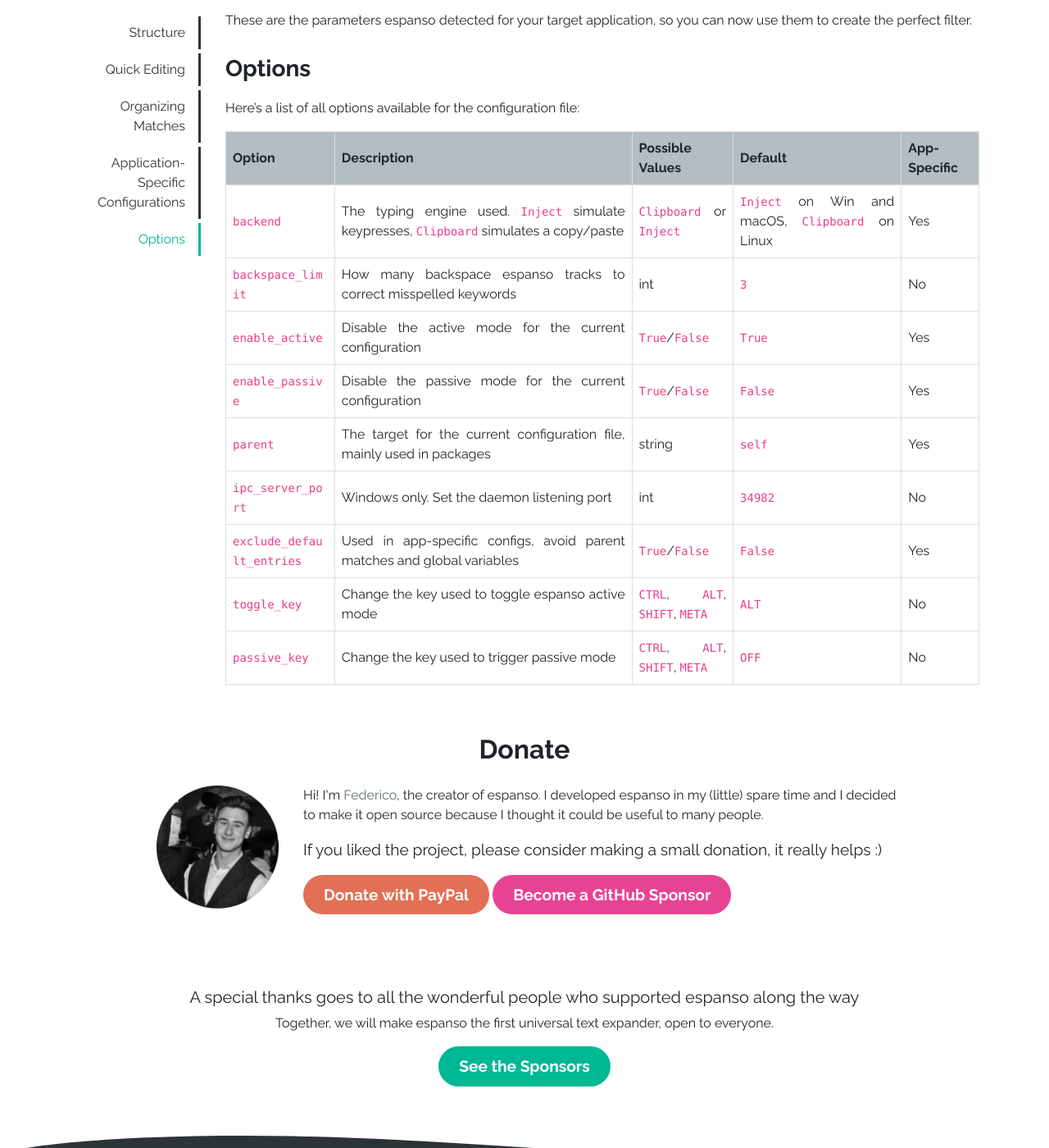
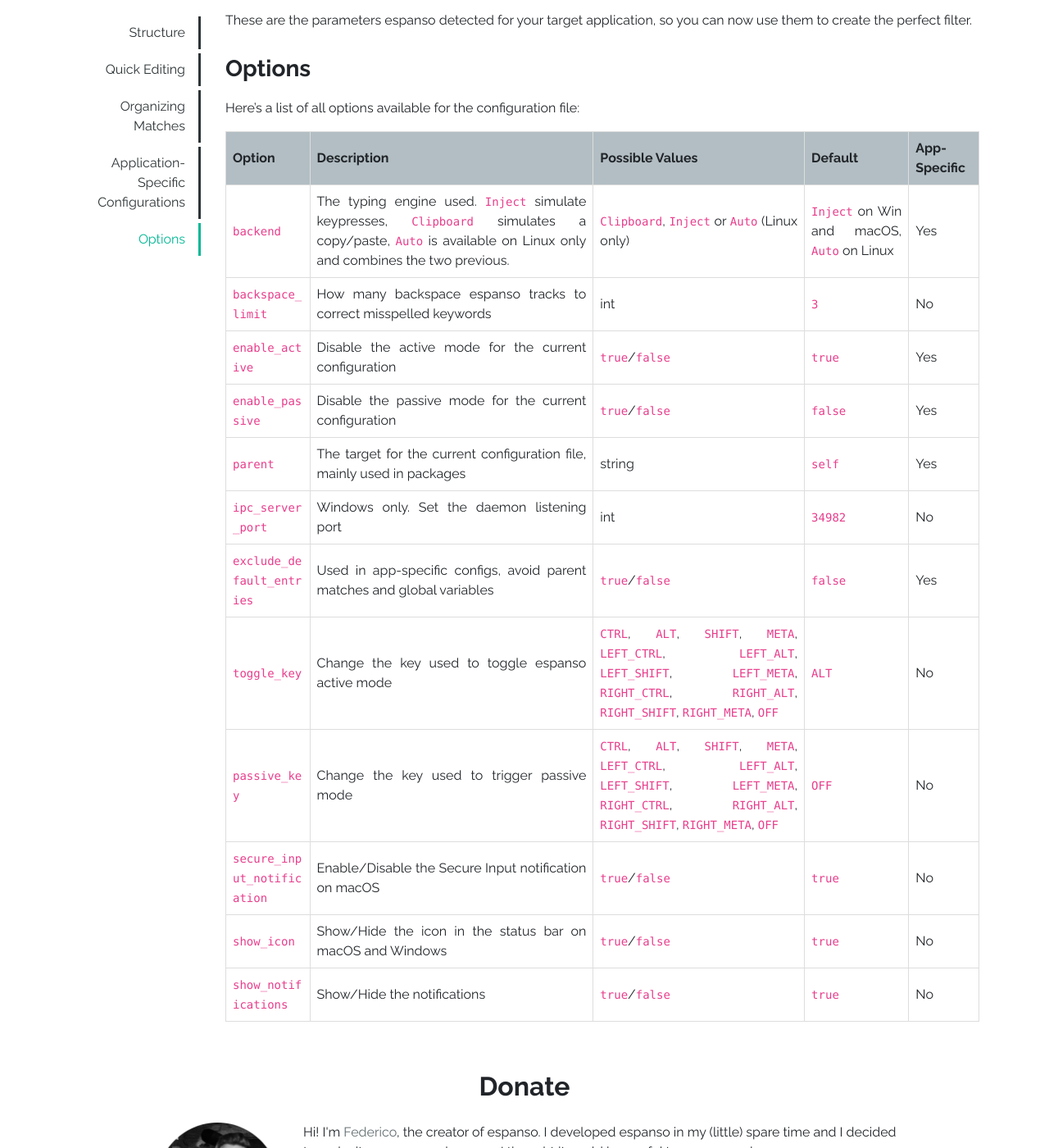
Before and after one commit to espanso/espanso, a Jekyll site: the page built from docs/configuration.md, in a window 1280 px wide and 1400 px high, scrolled down 3695 px. Shown: the whole window at 82% size. Built offline with Jekyll 4.4.1, drawn with Linux system fonts in a browser that asks for light colours; some of the changed text lies outside the part shown.

Commit message:
Update the docs

```diff
--- a/docs/configuration.md
+++ b/docs/configuration.md
@@ -170,12 +170,15 @@
 
 Option | Description | Possible Values | Default | App-Specific
 --- | --- | --- | --- | ---
-`backend` | The typing engine used. `Inject` simulate keypresses, `Clipboard` simulates a copy/paste | `Clipboard` or `Inject` | `Inject` on Win and macOS, `Clipboard` on Linux | Yes
+`backend` | The typing engine used. `Inject` simulate keypresses, `Clipboard` simulates a copy/paste, `Auto` is available on Linux only and combines the two previous. | `Clipboard`, `Inject` or `Auto` (Linux only) | `Inject` on Win and macOS, `Auto` on Linux | Yes
 `backspace_limit` | How many backspace espanso tracks to correct misspelled keywords | int | `3` | No
-`enable_active` | Disable the active mode for the current configuration | `True`/`False` | `True` | Yes
-`enable_passive` | Disable the passive mode for the current configuration | `True`/`False` | `False` | Yes
+`enable_active` | Disable the active mode for the current configuration | `true`/`false` | `true` | Yes
+`enable_passive` | Disable the passive mode for the current configuration | `true`/`false` | `false` | Yes
 `parent` | The target for the current configuration file, mainly used in packages | string | `self` | Yes
 `ipc_server_port` | Windows only. Set the daemon listening port | int | `34982` | No
-`exclude_default_entries` | Used in app-specific configs, avoid parent matches and global variables | `True`/`False` | `False` | Yes
-`toggle_key` | Change the key used to toggle espanso active mode | `CTRL`, `ALT`, `SHIFT`, `META` | `ALT` | No
-`passive_key` | Change the key used to trigger passive mode | `CTRL`, `ALT`, `SHIFT`, `META` | `OFF` | No
+`exclude_default_entries` | Used in app-specific configs, avoid parent matches and global variables | `true`/`false` | `false` | Yes
+`toggle_key` | Change the key used to toggle espanso active mode | `CTRL`, `ALT`, `SHIFT`, `META`, `LEFT_CTRL`, `LEFT_ALT`, `LEFT_SHIFT`, `LEFT_META`, `RIGHT_CTRL`, `RIGHT_ALT`, `RIGHT_SHIFT`, `RIGHT_META`, `OFF`| `ALT` | No
+`passive_key` | Change the key used to trigger passive mode | `CTRL`, `ALT`, `SHIFT`, `META`, `LEFT_CTRL`, `LEFT_ALT`, `LEFT_SHIFT`, `LEFT_META`, `RIGHT_CTRL`, `RIGHT_ALT`, `RIGHT_SHIFT`, `RIGHT_META`, `OFF`| `OFF` | No
+`secure_input_notification` | Enable/Disable the Secure Input notification on macOS | `true`/`false` | `true` | No
+`show_icon` | Show/Hide the icon in the status bar on macOS and Windows | `true`/`false` | `true` | No
+`show_notifications` | Show/Hide the notifications| `true`/`false` | `true` | No
```
Also changed, not shown: other parts of docs/configuration.md (+1 -1 lines), docs/get-started.md (+1 -1 lines), docs/packages.md (+10 -0 lines).
